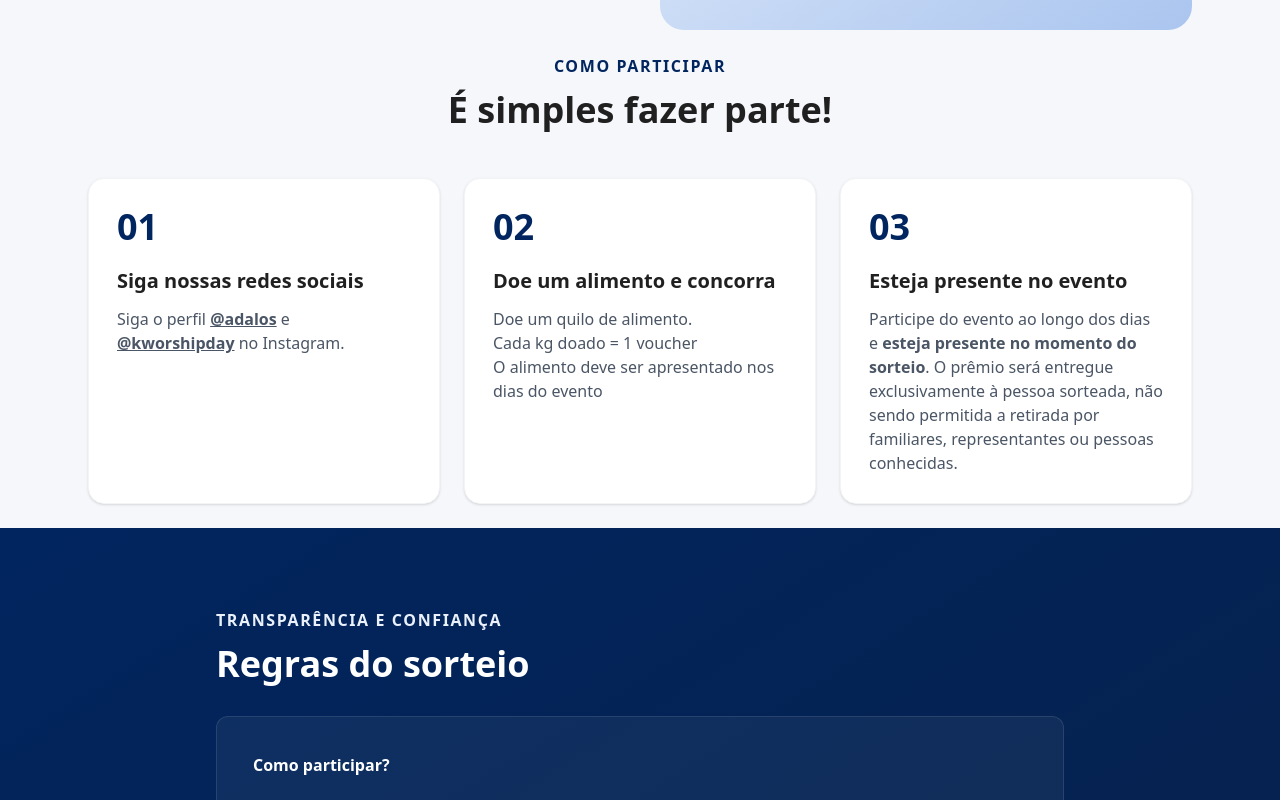
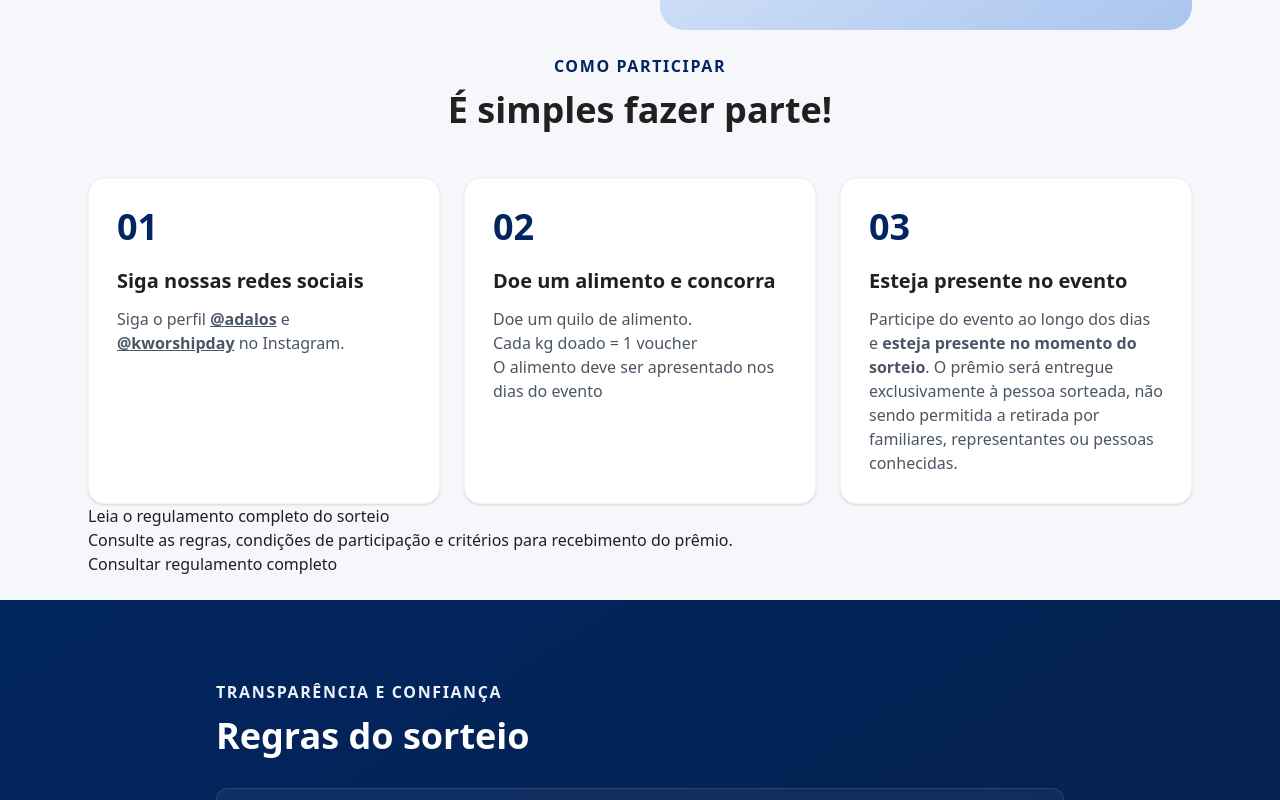
Before and after one commit to sarah-lima/landpage-kworship, a Next.js app in the folder kworship-page/: page /sorteio in a window 1280 px wide. Shown: the part 515-1315 px from the top of the page. Built offline with nearby package versions, Linux system fonts and the light colour scheme.

Commit message:
feat inclusao

```diff
--- a/kworship-page/app/sorteio/page.tsx
+++ b/kworship-page/app/sorteio/page.tsx
@@ -56,6 +56,15 @@ export default function Sorteio() {
             <StepCard number="03" title="Esteja presente no evento">
              Participe do evento ao longo dos dias e <b> esteja presente no momento do sorteio</b>. O prêmio será entregue exclusivamente à pessoa sorteada, não sendo permitida a retirada por familiares, representantes ou pessoas conhecidas.            </StepCard>
           </div>
+Leia o regulamento completo do sorteio<br/>
+Consulte as regras, condições de participação e critérios para recebimento do prêmio.<br/>
+          <a
+  href="https://docs.google.com/document/d/1PM_RlwlERUWLKh4IF5J7wyd750ZIo78U/edit?usp=drivesdk&ouid=100304160764718001992&rtpof=true&sd=true"
+  target="_blank"
+  rel="noopener noreferrer"
+>
+  Consultar regulamento completo
+</a>
         </div>
 
       {/* Regras */}
```
